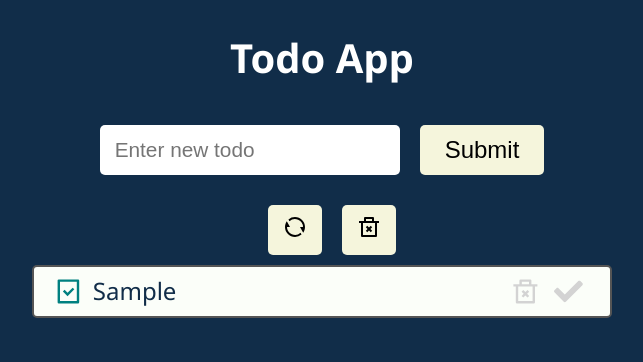
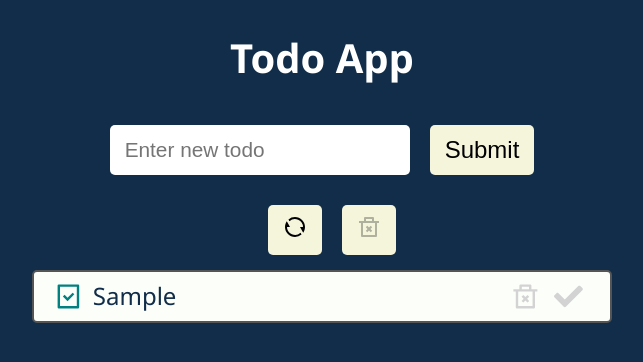
Before and after one commit to Heka9/todo-app-react, a React (Create React App) app: page / in a window 1280 px wide. Both pictures are taken after typing "Sample" into the empty fields and a click on the button "Submit". Shown: the top 362 px of the page, without its empty margins (318-961 px from the left). Built offline with nearby package versions, Linux system fonts and the light colour scheme.

Commit message:
add text

```diff
--- a/src/App.css
+++ b/src/App.css
@@ -2,6 +2,7 @@
 	text-align: center;
 	max-width: 600px;
 	margin: 0 auto;
+	padding-bottom: 20px;
 }
 
 h1 {
--- a/src/App.js
+++ b/src/App.js
@@ -37,12 +37,23 @@
       setTodos(todos.filter((todo) => todo.isCompleted === false))
    }
 
+   const completedTodosCount = todos.filter((todo) => todo.isCompleted).length
+
    return (
       <div className="App">
          <h1>Todo App</h1>
          <TodoForm addTodo={addTodoHandler} />
-         <TodosActions resetTodos={resetTodosHandler} deleteCompletedTodos={deleteCompletedTodosHandler} />
+         {todos.length > 0 && (
+            <TodosActions
+               completedTodosExist={!!completedTodosCount}
+               resetTodos={resetTodosHandler}
+               deleteCompletedTodos={deleteCompletedTodosHandler}
+            />
+         )}
          <TodoList todos={todos} deleteTodo={deleteTodoHandler} toggleTodo={toggleTodoHandler} />
+         {completedTodosCount > 0 && (
+            <p>{`You have completed ${completedTodosCount} ${completedTodosCount > 1 ? 'todos' : 'todo'}`}</p>
+         )}
       </div>
    )
 }
--- a/src/components/Button.js
+++ b/src/components/Button.js
@@ -1,8 +1,10 @@
 import styles from './Button.module.css'
 
-function Button({ onClick, children, title, disabled = false }) {
+function Button(props) {
+   const { children, disabled = false } = props
+
    return (
-      <button className={styles.button} onClick={onClick} title={title} disabled={disabled}>
+      <button {...props} className={styles.button} disabled={disabled}>
          {children}
       </button>
    )
--- a/src/components/TodoForm.js
+++ b/src/components/TodoForm.js
@@ -1,5 +1,6 @@
 import { useState } from 'react'
 import styles from './TodoForm.module.css'
+import Button from './Button'
 
 function TodoForm({ addTodo }) {
    const [text, setText] = useState('')
@@ -20,7 +21,9 @@
                   setText(e.target.value)
                }}
             />
-            <button type="submit">Submit</button>
+            <Button type="submit" title="Submit">
+               Submit
+            </Button>
          </form>
       </div>
    )
--- a/src/components/TodoForm.module.css
+++ b/src/components/TodoForm.module.css
@@ -12,23 +12,5 @@
 	height: 30px;
 	font-size: 1.3rem;
 	padding: 10px 15px;
-}
-
-.todoFormContainer button {
-	margin-left: 20px;
-	height: 50px;
-	cursor: pointer;
-	padding: 10px 25px;
-	background-color: beige;
-	font-size: 1.5rem;
-	transition: background-color 0.3s ease 0s;
-}
-
-.todoFormContainer button:hover {
-	background-color: rgb(240, 240, 155);
-}
-
-.todoFormContainer input,
-.todoFormContainer button {
 	border-radius: 5px;
 }
--- a/src/components/TodosActions.js
+++ b/src/components/TodosActions.js
@@ -1,16 +1,17 @@
 import { RiDeleteBin2Line, RiRefreshLine } from 'react-icons/ri'
 import Button from './Button.js'
+import styles from './TodosActions.module.css'
 
-function TodosActions({ resetTodos, deleteCompletedTodos }) {
+function TodosActions({ resetTodos, deleteCompletedTodos, completedTodosExist }) {
    return (
-      <>
+      <div className={styles.todosActionContainer}>
          <Button title="Reset Todos" onClick={resetTodos}>
             <RiRefreshLine />
          </Button>
-         <Button title="Clear Completed Todos" onClick={deleteCompletedTodos}>
+         <Button title="Clear Completed Todos" onClick={deleteCompletedTodos} disabled={!completedTodosExist}>
             <RiDeleteBin2Line />
          </Button>
-      </>
+      </div>
    )
 }
 
--- a/src/components/TodosActions.module.css
+++ b/src/components/TodosActions.module.css
@@ -0,0 +1,3 @@
+.todosActionContainer {
+	margin: 5px;
+}
```
